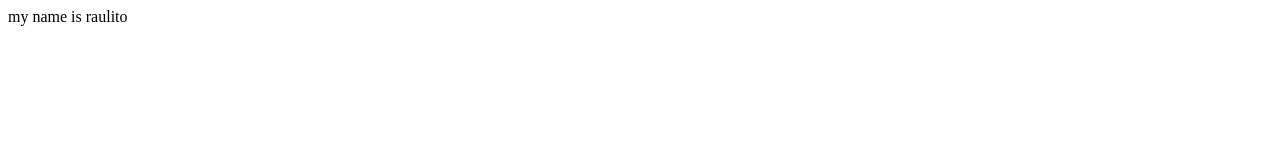
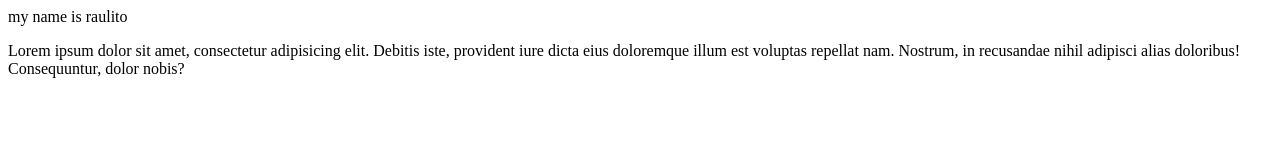
Before and after one commit to RaulB97/FES-first-github-project, a plain HTML site: page index.html in a window 1280 px wide. Drawn offline with Linux system fonts and the light colour scheme.

Commit message:
testing that i can push again

```diff
--- a/index.html
+++ b/index.html
@@ -1,11 +1,17 @@
 <!DOCTYPE html>
 <html lang="en">
-<head>
-    <meta charset="UTF-8">
-    <meta name="viewport" content="width=device-width, initial-scale=1.0">
+  <head>
+    <meta charset="UTF-8" />
+    <meta name="viewport" content="width=device-width, initial-scale=1.0" />
     <title>Document</title>
-</head>
-<body>
+  </head>
+  <body>
     my name is raulito
-</body>
+    <p>
+      Lorem ipsum dolor sit amet, consectetur adipisicing elit. Debitis iste,
+      provident iure dicta eius doloremque illum est voluptas repellat nam.
+      Nostrum, in recusandae nihil adipisci alias doloribus! Consequuntur, dolor
+      nobis?
+    </p>
+  </body>
 </html>
```
